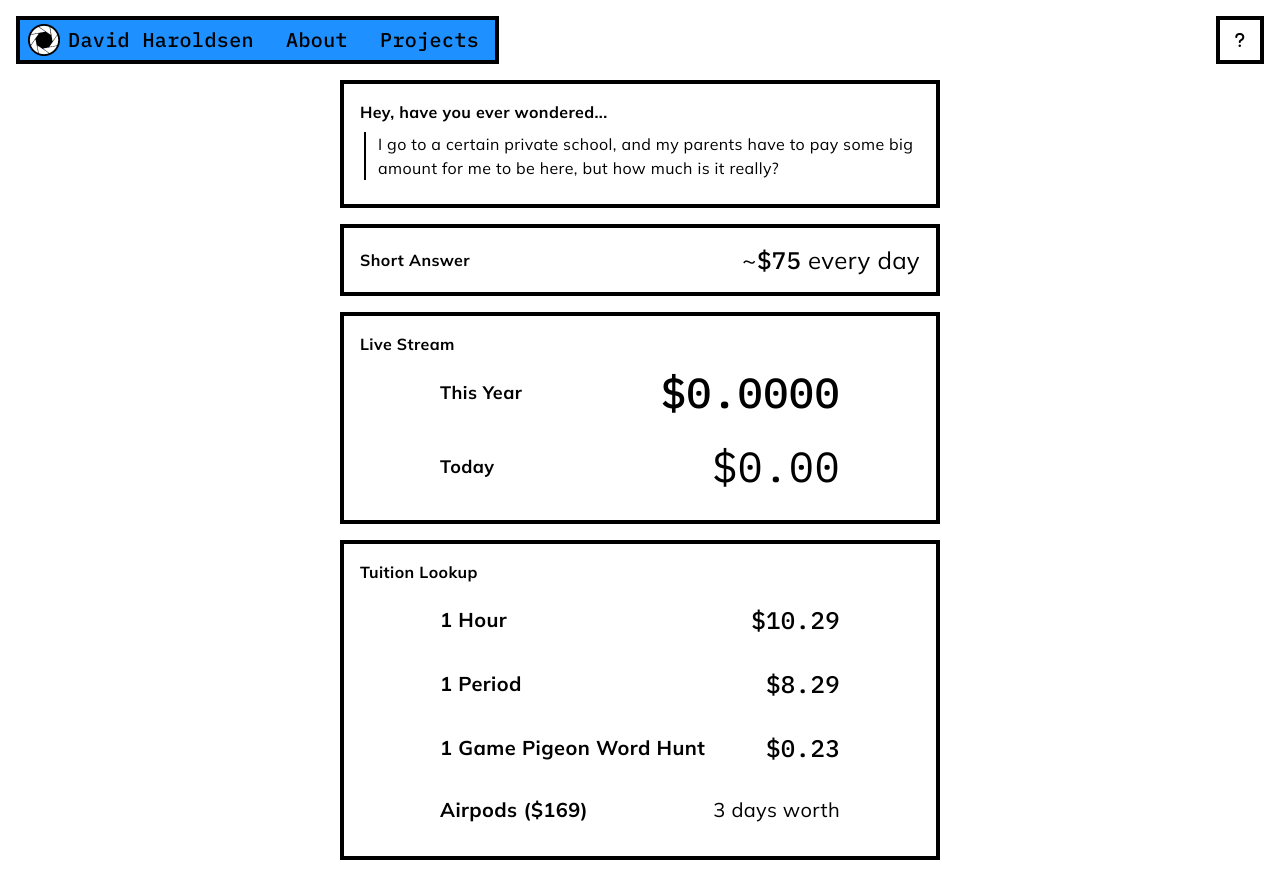
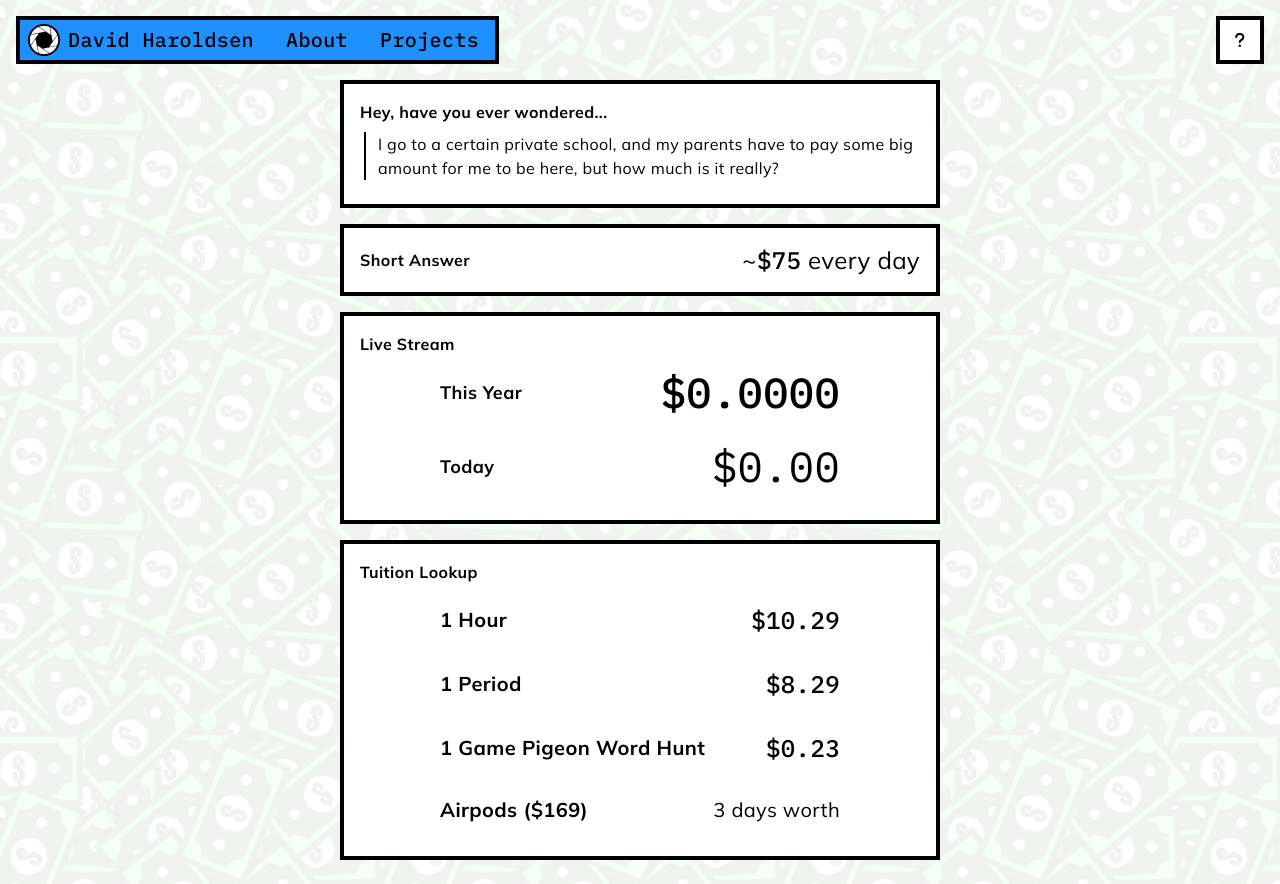
Before and after one commit to Davedude42/svelteofdavid, a SvelteKit app: page /project/tuitionlivestream in a window 1280 px wide. Built offline with nearby package versions, Linux system fonts and the light colour scheme.

Commit message:
money background

```diff
--- a/src/routes/project/tuitionlivestream/+page.svelte
+++ b/src/routes/project/tuitionlivestream/+page.svelte
@@ -1,7 +1,27 @@
 <style>
-	p, blockquote {
-		margin-bottom: 8px;
+@keyframes money-falling {
+	from {
+		background-position: 0px 0px;
 	}
+	to {
+		background-position: 0px 399px;
+	}
+}
+
+p, blockquote {
+	margin-bottom: 8px;
+}
+.cash-money-background {
+	background-image: url('/staticimgs/moneybackground.jpg');
+	background-repeat: repeat;
+	background-size: 400px;
+	background-position: 0px 0px;
+
+	animation: money-falling;
+	animation-duration: 20s;
+	animation-iteration-count: infinite;
+	animation-timing-function: linear;
+}
 </style>
 <ProgramInfo>
 	<h2>Tuition Live Stream</h2>
@@ -9,18 +29,18 @@
 	<p>If you have a scholarship or something, then good job!</p>
 	<p>It only adds up during school time so if it isn't changing that's why.</p>
 </ProgramInfo>
-<div class="flex flex-col items-center gap-4 px-4" style="padding-top: 80px; padding-bottom: 24px;">
-	<div class="thick-black-border w-full p-4" style="max-width: 600px">
+<div class="cash-money-background flex flex-col items-center gap-4 px-4" style="padding-top: 80px; padding-bottom: 24px;">
+	<div class="thick-black-border w-full p-4 bg-white" style="max-width: 600px">
 		<p class="font-bold">Hey, have you ever wondered...</p>
 		<blockquote class="border-l-2 border-black pl-3 ml-1">
 			I go to a certain private school, and my parents have to pay some big amount for me to be here, but how much is it really?
 		</blockquote>
 	</div>
-	<div class="flex flex-row items-center justify-between thick-black-border w-full p-4" style="max-width: 600px">
+	<div class="flex flex-row items-center justify-between thick-black-border w-full p-4 bg-white" style="max-width: 600px">
 		<div class="font-bold">Short Answer</div>
 		<div class="text-2xl">~<span class="font-medium font-IBMPlexMono">${ Math.round(dayPrice) }</span> every day</div>
 	</div>
-	<div class="flex flex-col items-center thick-black-border w-full p-4" style="max-width: 600px">
+	<div class="flex flex-col items-center thick-black-border w-full p-4 bg-white" style="max-width: 600px">
 		<div class="flex flex-row items-center justify-between w-full">
 			<div class="font-bold">Live Stream</div>
 		</div>
@@ -43,7 +63,7 @@
 			</div>
 		</div>
 	</div>
-	<div class="flex flex-col items-center thick-black-border w-full p-4" style="max-width: 600px">
+	<div class="flex flex-col items-center thick-black-border w-full p-4 bg-white" style="max-width: 600px">
 		<div class="flex flex-row items-center justify-between w-full pb-1">
 			<div class="font-bold">Tuition Lookup</div>
 		</div>
```
Also changed, not shown: static/staticimgs/moneybackground.jpg (added).
